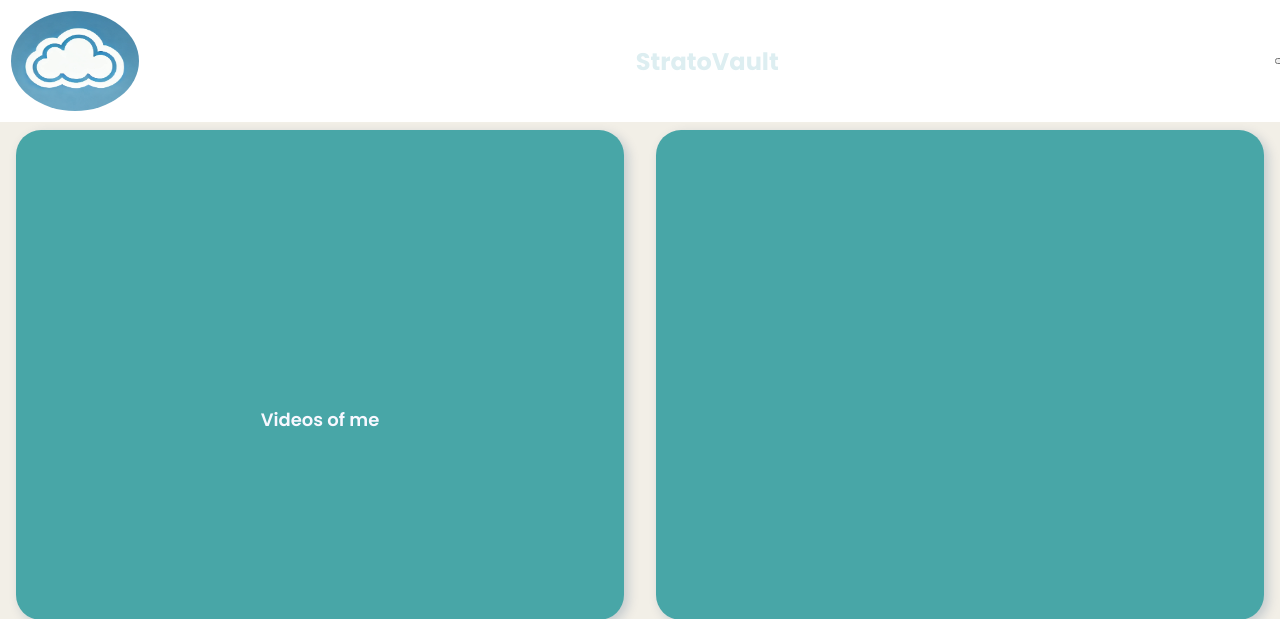
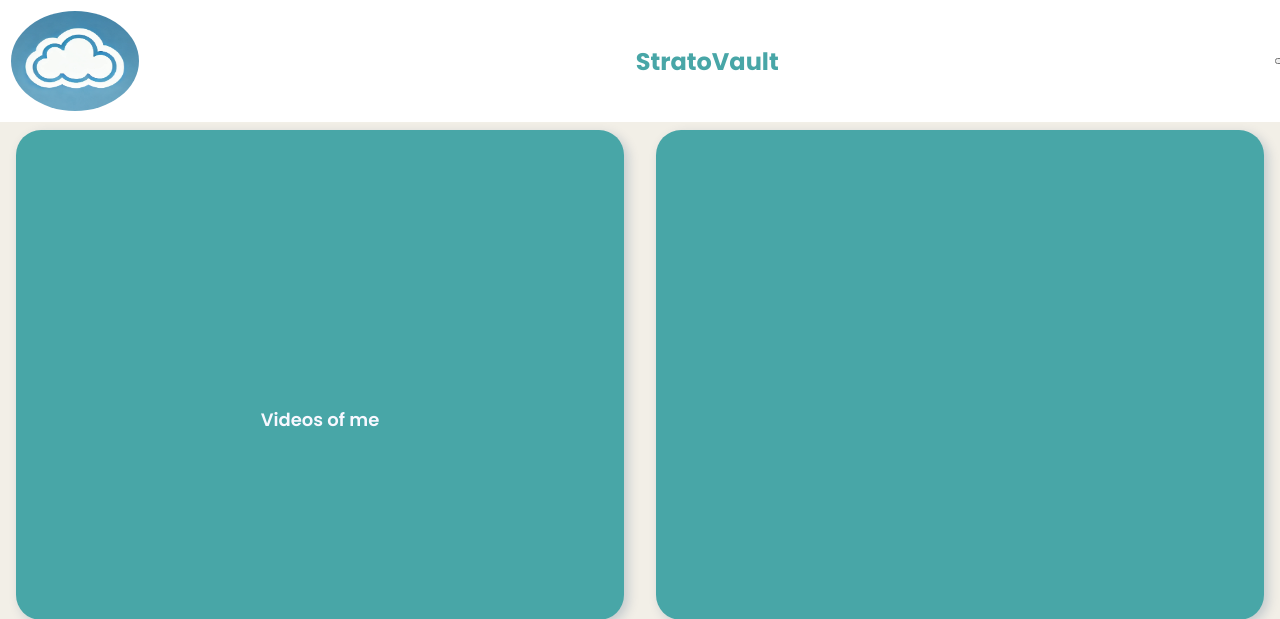
Before and after one commit to Juwonthefirst/File-upload, a Flask app: page / in a window 1280 px wide. Shown: the top 619 px of the page. Run offline with Flask 3, Linux system fonts and the light colour scheme; the visitor is signed in with stand-in values (Sample User, id 1); parts of the project's set-up code (start-up, migrations or seed data) failed here and were passed over; some libraries are stand-ins or nearby versions.

Commit message:
update home.css

```diff
--- a/static/css/home.css
+++ b/static/css/home.css
@@ -36,7 +36,7 @@ iconify-icon{
 }
 .header{
     padding: 0.7rem;
-    color: #DDEEF1;
+    color: #48A6A7;
     background: white;
     display: flex;
     align-items: center;
@@ -92,7 +92,7 @@ iconify-icon{
     z-index: 1;
     border-radius: 50%;
     background-color: whitesmoke;
-    color: lightskyblue;
+    color: #48A6A7;
     width: 18%;
     height: 10%;
     font-size: 45px;
```
